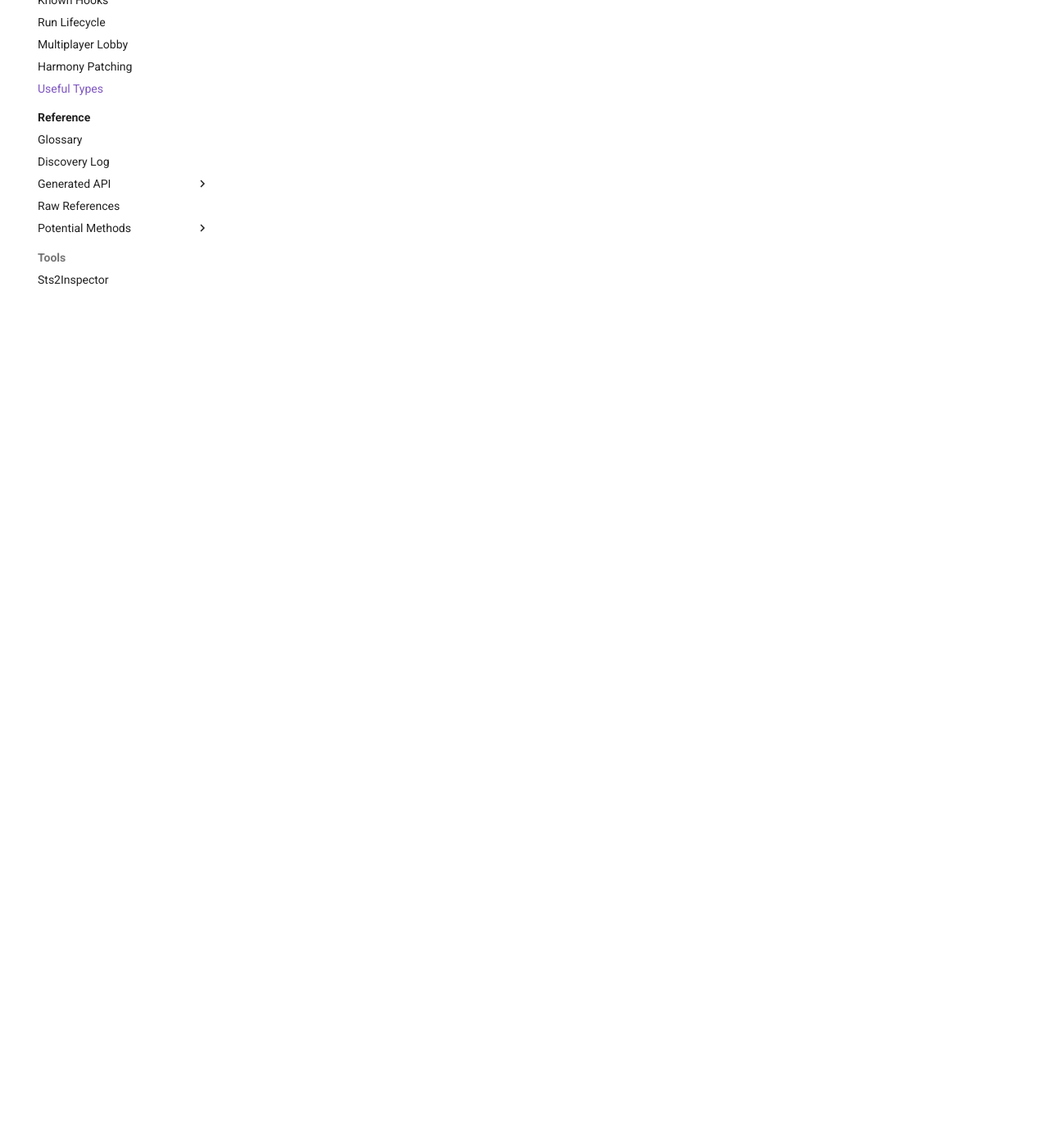
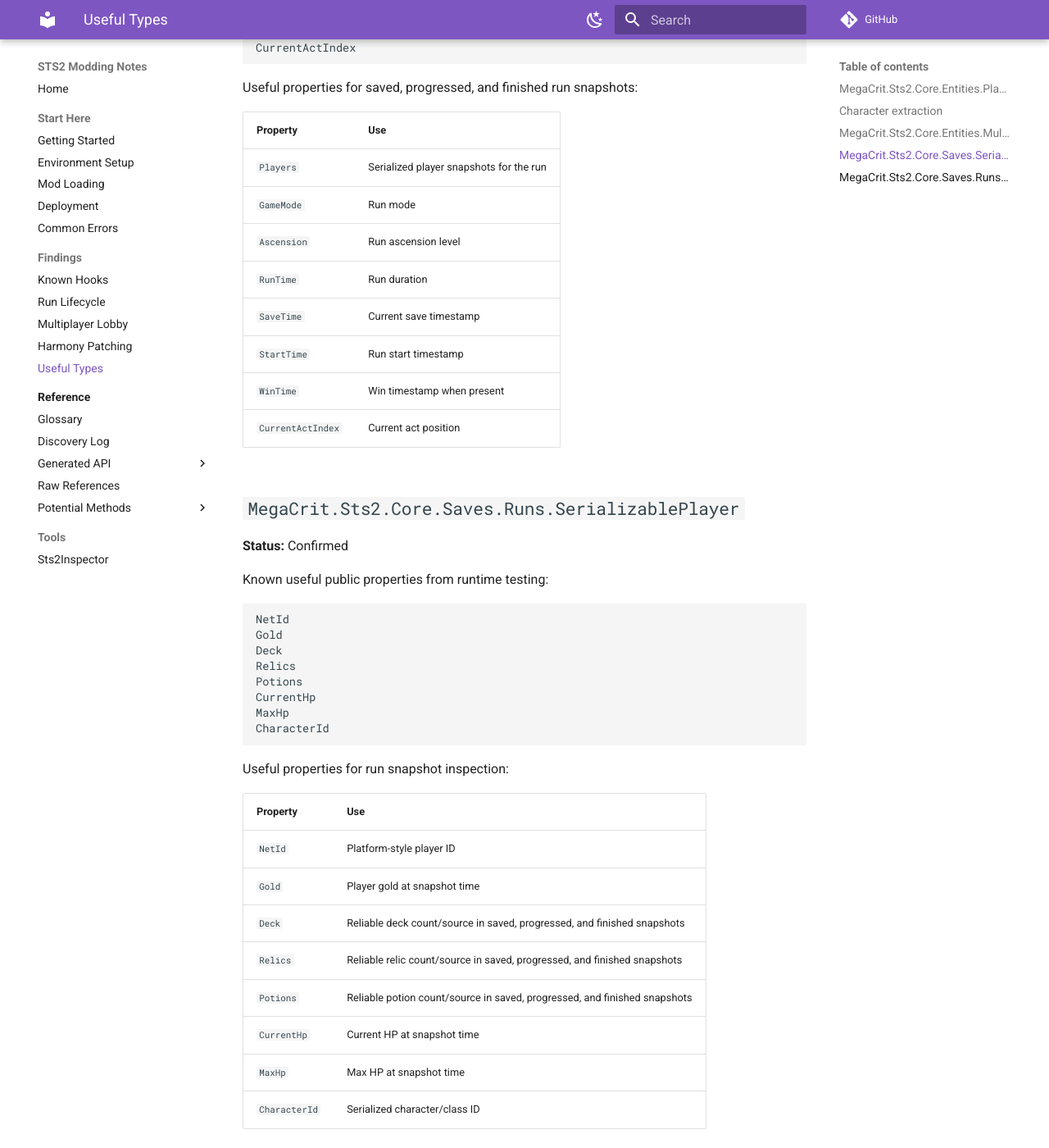
Before and after one commit to Shashakar/sts2-modding-notes, an MkDocs documentation site: the page built from docs/useful-types.md, in a window 1280 px wide and 1400 px high, scrolled down 2712 px. Shown: the whole window at 82% size. Built offline with MkDocs 1.6.1 and Material for MkDocs 9.7.7, drawn with Linux system fonts in a browser that asks for light colours; comment, search, counter and statistics services are not loaded; some of the changed text lies outside the part shown.

Commit message:
Updated known data for hooks, lifecycle and types

````diff
--- a/docs/useful-types.md
+++ b/docs/useful-types.md
@@ -104,3 +104,63 @@ Player <platform id>, IRONCLAD
 ```
 
 Use this as a fallback source for platform ID and character in lobby capture.
+
+## `MegaCrit.Sts2.Core.Saves.SerializableRun`
+
+**Status:** Confirmed
+
+Known useful public properties from runtime testing:
+
+```text
+Players
+GameMode
+Ascension
+RunTime
+SaveTime
+StartTime
+WinTime
+CurrentActIndex
+```
+
+Useful properties for saved, progressed, and finished run snapshots:
+
+| Property | Use |
+|---|---|
+| `Players` | Serialized player snapshots for the run |
+| `GameMode` | Run mode |
+| `Ascension` | Run ascension level |
+| `RunTime` | Run duration |
+| `SaveTime` | Current save timestamp |
+| `StartTime` | Run start timestamp |
+| `WinTime` | Win timestamp when present |
+| `CurrentActIndex` | Current act position |
+
+## `MegaCrit.Sts2.Core.Saves.Runs.SerializablePlayer`
+
+**Status:** Confirmed
+
+Known useful public properties from runtime testing:
+
+```text
+NetId
+Gold
+Deck
+Relics
+Potions
+CurrentHp
+MaxHp
+CharacterId
+```
+
+Useful properties for run snapshot inspection:
+
+| Property | Use |
+|---|---|
+| `NetId` | Platform-style player ID |
+| `Gold` | Player gold at snapshot time |
+| `Deck` | Reliable deck count/source in saved, progressed, and finished snapshots |
+| `Relics` | Reliable relic count/source in saved, progressed, and finished snapshots |
+| `Potions` | Reliable potion count/source in saved, progressed, and finished snapshots |
+| `CurrentHp` | Current HP at snapshot time |
+| `MaxHp` | Max HP at snapshot time |
+| `CharacterId` | Serialized character/class ID |
````
Also changed, not shown: docs/known-hooks.md (+3 -3 lines), docs/references/potential-methods/run-end-and-save-candidates.md (+21 -1 lines), docs/run-lifecycle.md (+63 -0 lines).
